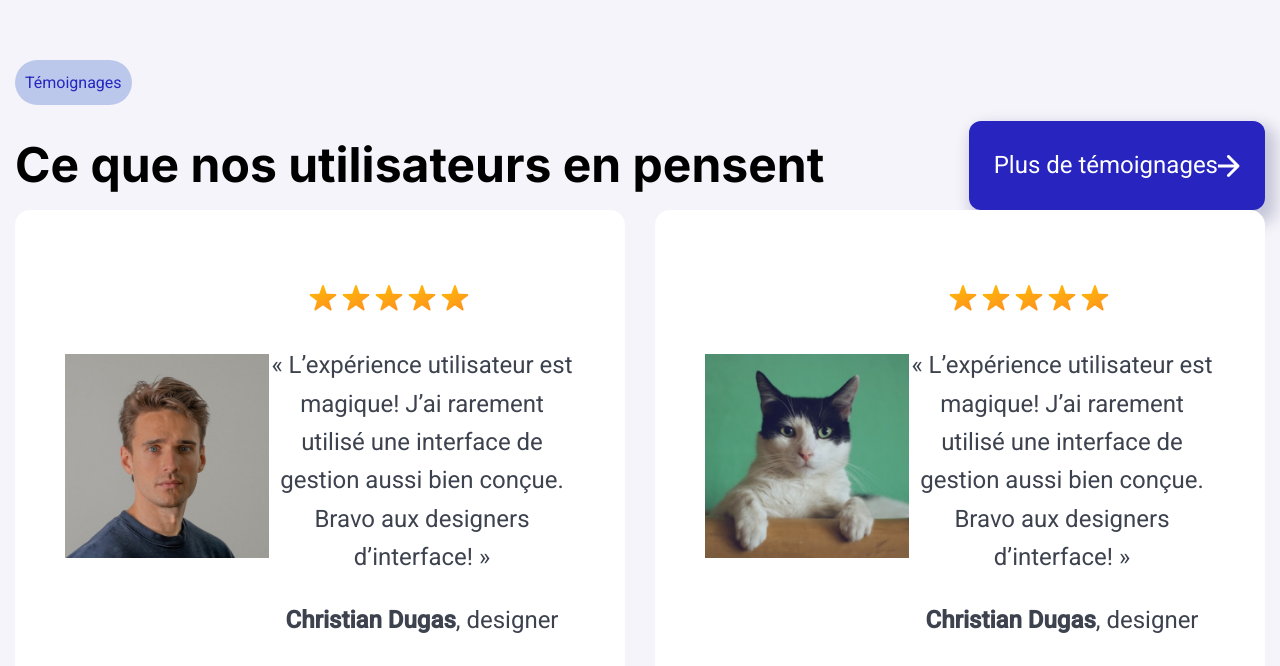
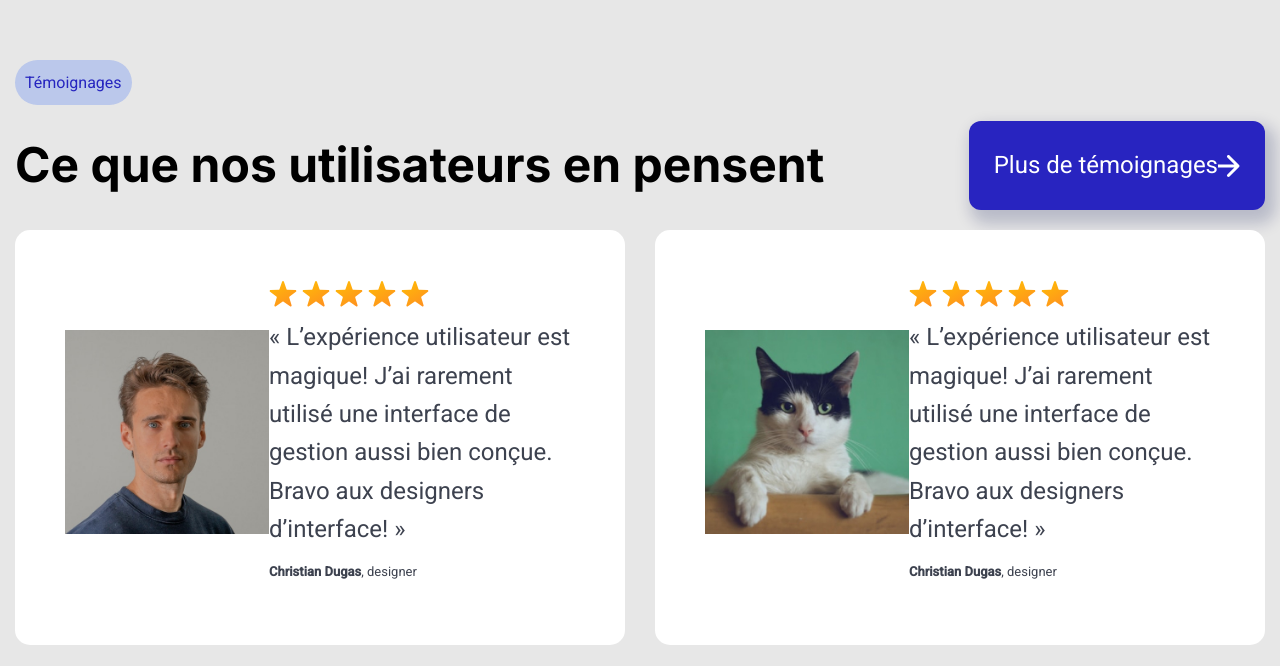
Before and after one commit to 1153309/582-905-EM-Sem1_Stack_Etudiants, a website: page stack_etudiants/src/index.html in a window 1280 px wide. Shown: the part 1732-2398 px from the top of the page. Drawn offline with nearby package versions, Linux system fonts and the light colour scheme; files that its build step writes are made by us from their sources.

Commit message:
TEMP cartes de 'testimonies'

```diff
--- a/stack_etudiants/src/index.html
+++ b/stack_etudiants/src/index.html
@@ -93,8 +93,8 @@
                         <li><img src="assets/images/icon/star.svg" alt="star"></li>
                         <li><img src="assets/images/icon/star.svg" alt="star"></li>
                     </ul>
-                    <p>« L’expérience utilisateur est magique! J’ai rarement utilisé une interface de gestion aussi bien conçue. Bravo aux designers d’interface! »</p>
-                    <p><strong>Christian Dugas</strong>, designer</p>
+                    <p class="review">« L’expérience utilisateur est magique! J’ai rarement utilisé une interface de gestion aussi bien conçue. Bravo aux designers d’interface! »</p>
+                    <p class="reviewerName"><strong>Christian Dugas</strong>, designer</p>
                 </div>
             </div>
             <div class="card">
@@ -109,8 +109,8 @@
                         <li><img src="assets/images/icon/star.svg" alt="star"></li>
                         <li><img src="assets/images/icon/star.svg" alt="star"></li>
                     </ul>
-                    <p>« L’expérience utilisateur est magique! J’ai rarement utilisé une interface de gestion aussi bien conçue. Bravo aux designers d’interface! »</p>
-                    <p><strong>Christian Dugas</strong>, designer</p>
+                    <p class="review">« L’expérience utilisateur est magique! J’ai rarement utilisé une interface de gestion aussi bien conçue. Bravo aux designers d’interface! »</p>
+                    <p class="reviewerName"><strong>Christian Dugas</strong>, designer</p>
                 </div>
             </div>
         </div>
--- a/stack_etudiants/src/styles/components/testimonies.scss
+++ b/stack_etudiants/src/styles/components/testimonies.scss
@@ -1,5 +1,5 @@
 .testimonies {
-    background-color: #F5F4FA;
+    background-color: rgba(196, 196, 196, 0.4);
     padding: var(--spacing-xl) 0;
 
     .wrapper {
@@ -10,6 +10,7 @@
         gap: 56px;
         justify-content: space-between;
         align-items: center;
+        margin-bottom: 20px;
     }
 
     .cards {
@@ -33,6 +34,8 @@
         list-style: none;
         display: flex;
         gap: 5px;
+        margin: auto;
+        padding: 0px;
     }
 
     .subtitle {
@@ -45,6 +48,24 @@
 
     .card_content {
         width: 60%;
+
+        p {
+            text-align: left;
+        }
+    }
+
+    .review {
+        margin: auto;
+        font-size: var(--font-secondary);
+        margin-bottom: 5px;
+    }
+
+    .reviewerName {
+        font-size: small;
+    }
+
+    .card_media span {
+        border-radius: 15%;
     }
 
 }
--- a/stack_etudiants/src/styles/components/why.scss
+++ b/stack_etudiants/src/styles/components/why.scss
@@ -1,5 +1,5 @@
 .why {
-    background-color: #F5F4FA;
+    background-color: rgba(196, 196, 196, 0.4);
     padding: var(--spacing-xl) 0;
 
     .wrapper {
```
